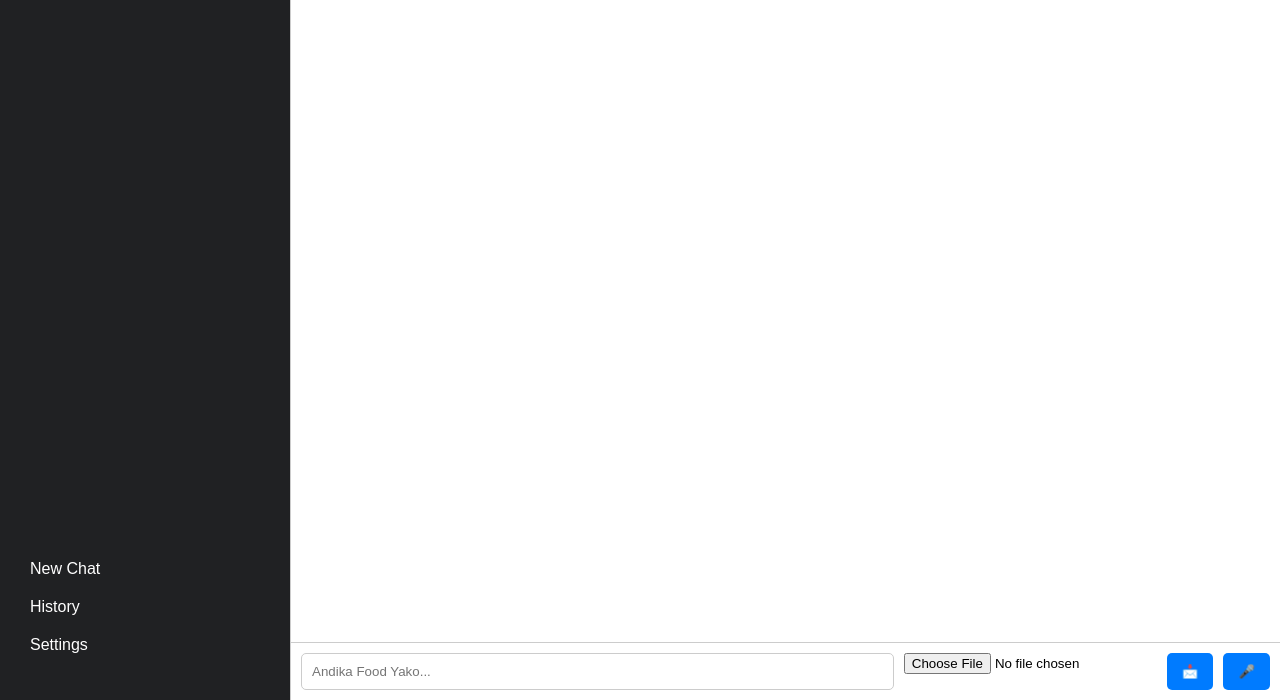
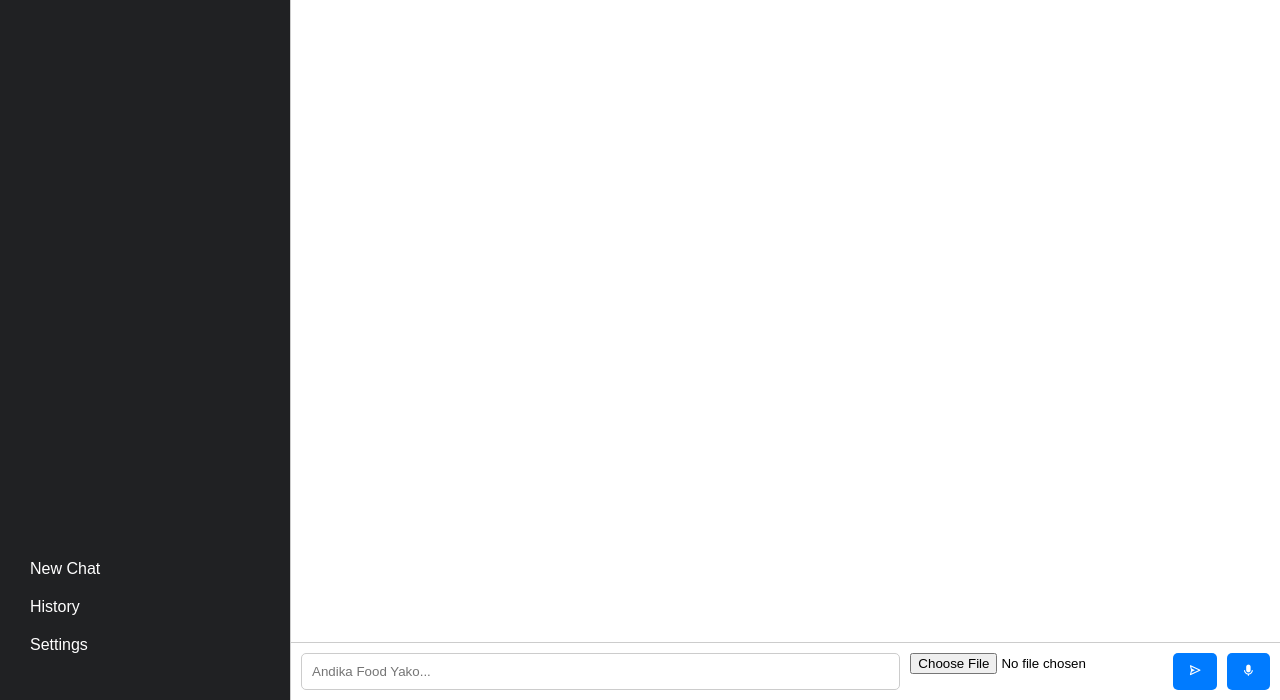
Before and after one commit to Mukungiisaac/Mukungiisaac, a plain HTML site: page index.html in a window 1280 px wide. Shown: the part 100-800 px from the top of the page. Drawn offline with nearby package versions, Linux system fonts and the light colour scheme.

Commit message:
Updated the send and microphone icons

```diff
--- a/index.html
+++ b/index.html
@@ -26,8 +26,8 @@
         <div class="chat-input">
             <input type="text" id="user-input" placeholder="Andika Food Yako...">
             <input type="file" id="image-upload" accept="image/*">
-            <button id="send-btn">📩</button>
-            <button id="voice-btn">🎤</button>
+            <button id="send-btn"><i class='bx bx-send'></i></button>
+            <button id="voice-btn"><i class='bx bxs-microphone'></i></button>
         </div>
     </div>
     <script src="script.js"></script>
```
